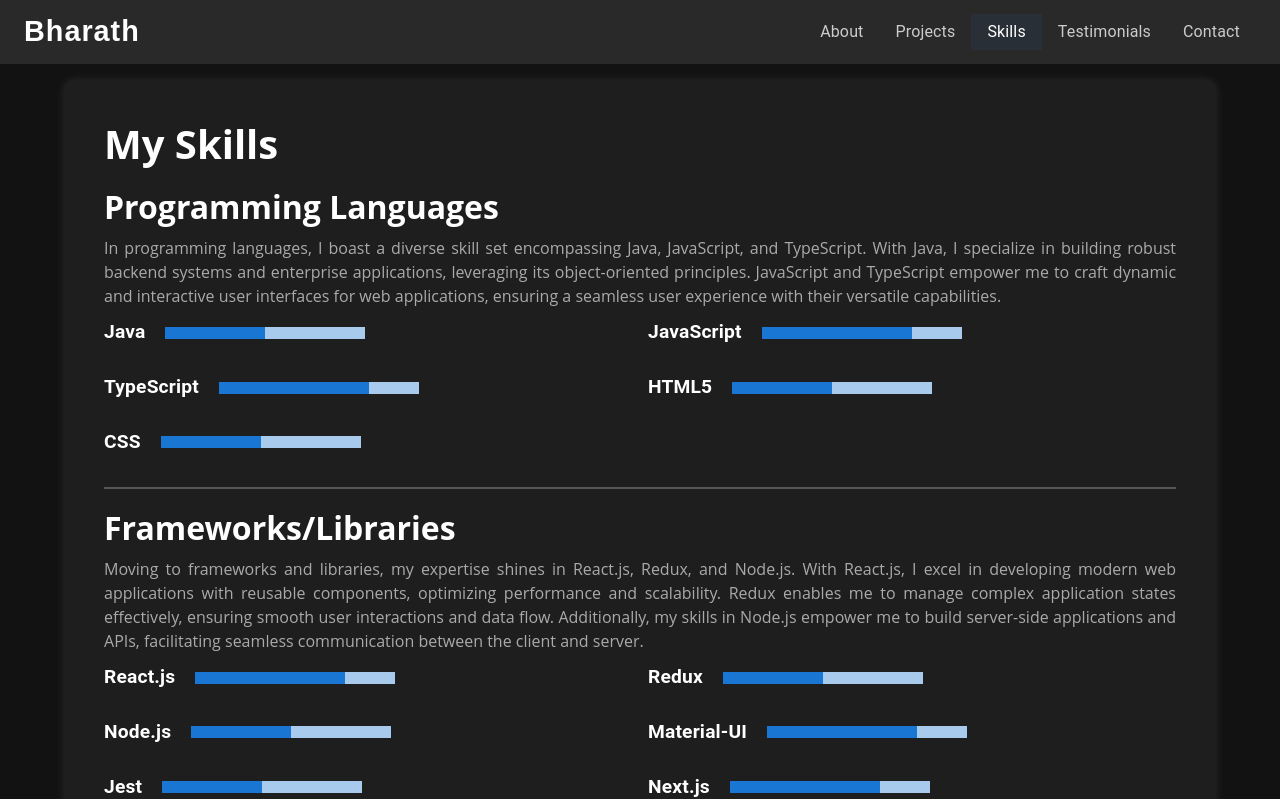
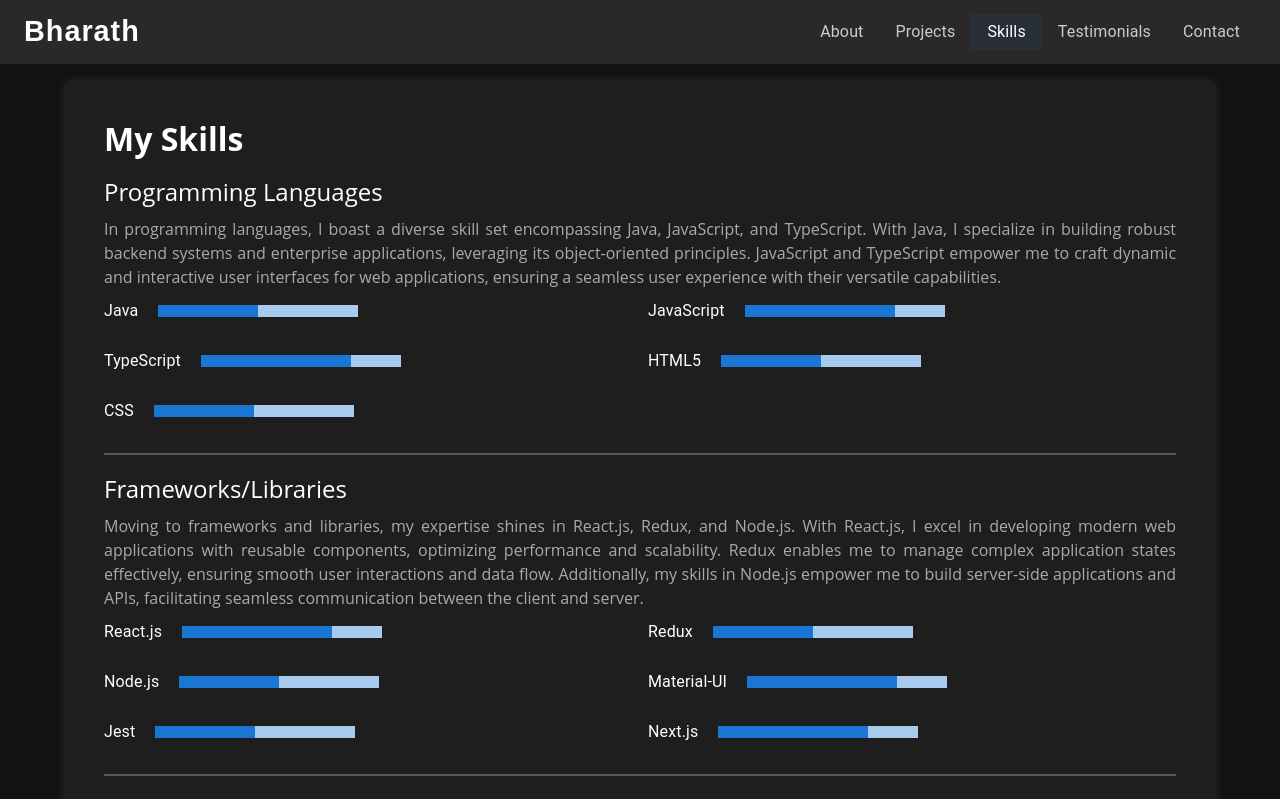
Before and after one commit to bharathvaddineni/portfolio, a React (Vite) app: page /skills in a window 1280 px wide. Shown: the top 799 px of the page. Built offline with nearby package versions, Linux system fonts and the light colour scheme.

Commit message:
updated typography

```diff
--- a/src/components/About.jsx
+++ b/src/components/About.jsx
@@ -31,7 +31,7 @@ const Section = styled("section")({
 });
 
 const Title = styled("h2")({
-  fontSize: "2.5rem",
+  fontSize: "2rem",
   fontWeight: "bold",
   marginBottom: "20px",
   color: "#fff",
--- a/src/components/Contact.jsx
+++ b/src/components/Contact.jsx
@@ -26,7 +26,7 @@ const Section = styled("section")({
 });
 
 const Title = styled("h2")({
-  fontSize: "2.5rem",
+  fontSize: "2rem",
   fontWeight: "bold",
   marginBottom: "20px",
   color: "#fff",
--- a/src/components/Projects.jsx
+++ b/src/components/Projects.jsx
@@ -27,7 +27,7 @@ const Section = styled("section")({
 });
 
 const Title = styled("h2")({
-  fontSize: "2.5rem",
+  fontSize: "2rem",
   fontWeight: "bold",
   marginBottom: "20px",
   color: "#fff",
@@ -59,14 +59,13 @@ const StyledButton = styled(Button)({
 });
 
 const ProjectTitle = styled("h3")({
-  fontSize: "2rem",
-  fontWeight: "bold",
+  fontSize: "1.5rem",
   marginBottom: "20px",
   color: "#fff",
 });
 
 const ProjectDescription = styled("p")({
-  fontSize: "1.2rem",
+  fontSize: "1rem",
   lineHeight: "1.6",
   color: "#ccc",
   marginBottom: "20px",
--- a/src/components/Skills.jsx
+++ b/src/components/Skills.jsx
@@ -24,15 +24,14 @@ const Section = styled("section")({
 });
 
 const Title = styled("h2")({
-  fontSize: "2.5rem",
+  fontSize: "2rem",
   fontWeight: "bold",
   marginBottom: "20px",
   color: "#fff",
 });
 
 const CategoryTitle = styled("h3")({
-  fontSize: "2rem",
-  fontWeight: "bold",
+  fontSize: "1.5rem",
   marginBottom: "10px",
   color: "#fff",
 });
@@ -44,8 +43,7 @@ const CategoryDescription = styled("p")({
 });
 
 const SkillTitle = styled(Typography)({
-  fontSize: "1.2rem",
-  fontWeight: "bold",
+  fontSize: "1rem",
   color: "#fff",
 });
 
```
